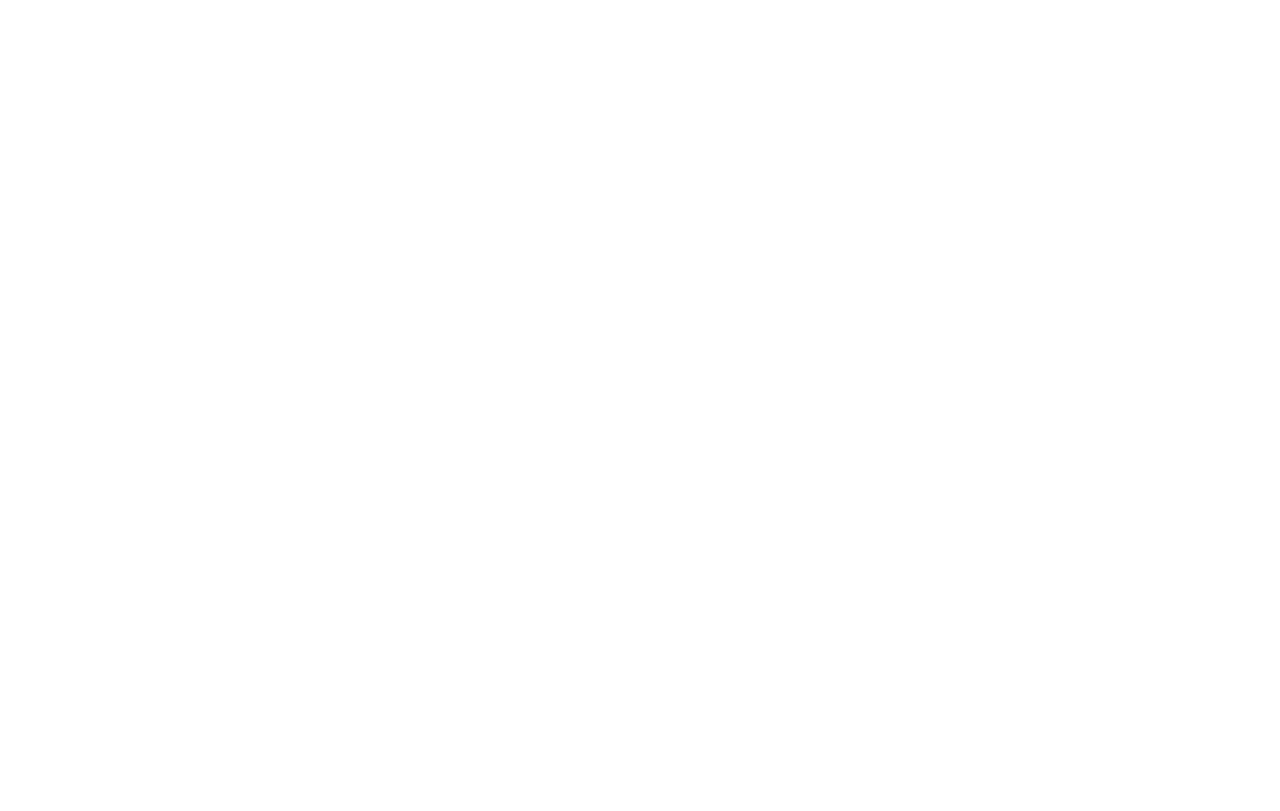
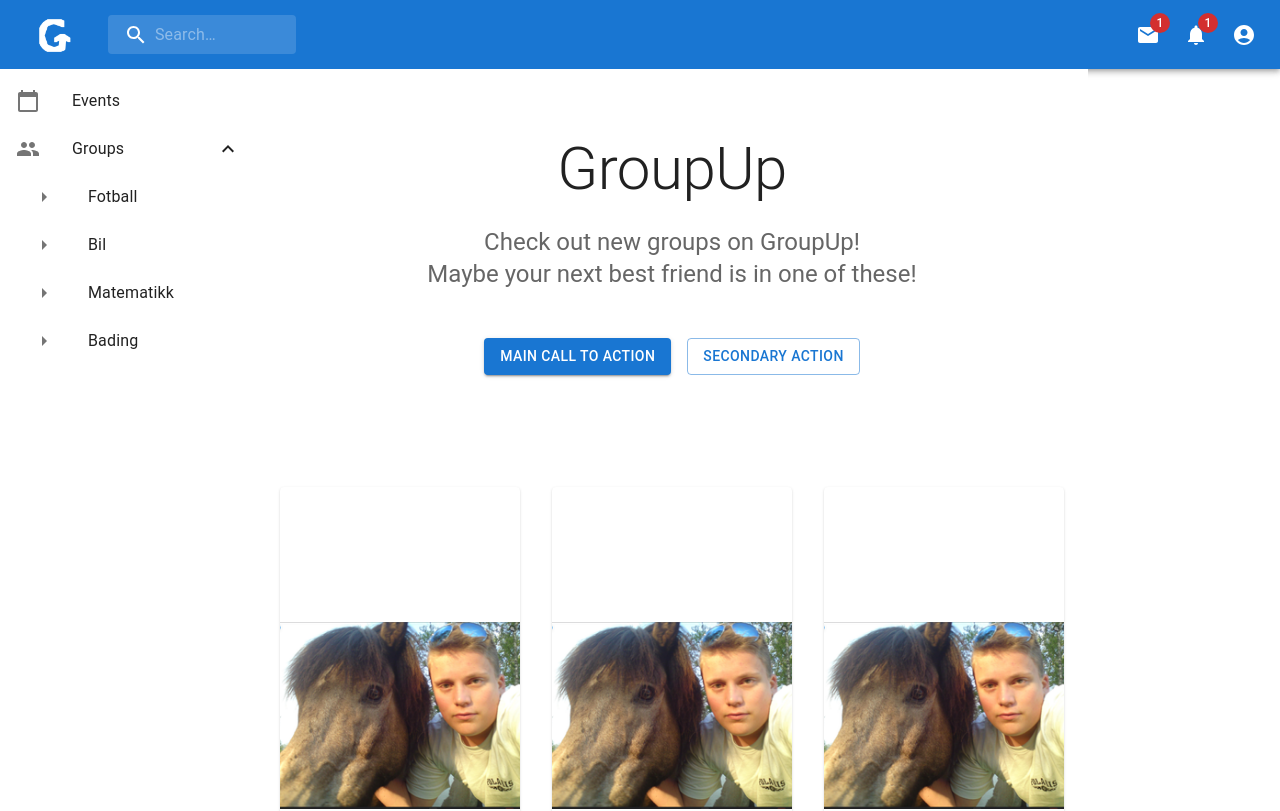
Before and after one commit to FridaK-sys/GroupUp, a React (Create React App) app: page /homepage in a window 1280 px wide. Before the commit this address had no page. Shown: the top 811 px of the page. Built offline with nearby package versions, Linux system fonts and the light colour scheme.

Commit message:
routing between different pages

```diff
--- a/public/index.html
+++ b/public/index.html
@@ -2,7 +2,7 @@
 <html lang="en">
   <head>
     <meta charset="utf-8" />
-    <link rel="icon" href="%PUBLIC_URL%/favicon.ico" />
+    <link rel="icon" href="%PUBLIC_URL%/logo.png" />
     <meta name="viewport" content="width=device-width, initial-scale=1" />
     <meta name="theme-color" content="#000000" />
     <meta
@@ -10,7 +10,7 @@
       content="Web site created using create-react-app"
     />
     <link rel="stylesheet" href="https://cdnjs.cloudflare.com/ajax/libs/animate.css/3.5.2/animate.min.css">
-    <link rel="apple-touch-icon" href="%PUBLIC_URL%/logo192.png" />
+    <link rel="apple-touch-icon" href="%PUBLIC_URL%/logo.png" />
     <!--
       manifest.json provides metadata used when your web app is installed on a
       user's mobile device or desktop. See https://developers.google.com/web/fundamentals/web-app-manifest/
@@ -25,7 +25,7 @@
       work correctly both with client-side routing and a non-root public URL.
       Learn how to configure a non-root public URL by running `npm run build`.
     -->
-    <title>React App</title>
+    <title>GroupUp</title>
   </head>
   <body>
     <noscript>You need to enable JavaScript to run this app.</noscript>
--- a/src/App.js
+++ b/src/App.js
@@ -4,11 +4,15 @@ import ReactDOM from "react-dom";
 import SignInSide from "./components/SignInSide";
 import { Routes, Route } from "react-router-dom";
 import SignUpForm from "./components/SignUpForm";
+import Homepage from "./components/Homepage"
+import Searchresult from "./components/Searchresult"
 
 function App() {
   return (
     <div className="App" style={{ width: "100vw", height: "100vh" }}>
       <Routes>
+        <Route path="/homepage/search" element={<Searchresult />} />
+        <Route path="/homepage" element={<Homepage />} />
         <Route path="/" element={<SignInSide />} />
       </Routes>
     </div>
--- a/src/components/AppBar.js
+++ b/src/components/AppBar.js
@@ -17,7 +17,9 @@ import AccountCircle from '@mui/icons-material/AccountCircle';
 import MailIcon from '@mui/icons-material/Mail';
 import NotificationsIcon from '@mui/icons-material/Notifications';
 // import MoreIcon from '@mui/icons-material/MoreVert';
-import Logo from './logo.png'
+import Logo from './../images/logo.png'
+import { useNavigate } from 'react-router-dom';
+import { Link } from 'react-router-dom'
 
 const Search = styled('div')(({ theme }) => ({
   position: 'relative',
@@ -60,6 +62,7 @@ const StyledInputBase = styled(InputBase)(({ theme }) => ({
 }));
 
 export default function PrimarySearchAppBar() {
+  let navigate = useNavigate();
   const [anchorEl, setAnchorEl] = React.useState(null);
 //   const [mobileMoreAnchorEl, setMobileMoreAnchorEl] = React.useState(null);
 
@@ -176,9 +179,9 @@ export default function PrimarySearchAppBar() {
             component="div"
             sx={{ display: { xs: 'none', sm: 'block' } }}
           >
-            <a href='Homepage.js'>
+            <Link to="/homepage" >
             <img src= {Logo} style={{width: 60, position: 'relative', top: '7px'}} />
-            </a>
+            </Link>
           </Typography>
           <Search>
             <SearchIconWrapper>
@@ -189,9 +192,9 @@ export default function PrimarySearchAppBar() {
               inputProps={{ 'aria-label': 'search' }}
               style={{marginLeft: '25%'}}
               onKeyPress={(e) => {
-                if (e.key === "Enter" && StyledInputBase != null) {
+                if (e.key === "Enter" && StyledInputBase !== null && StyledInputBase !== "" ) {
                   console.log(e.target.value);
-
+                  navigate("/homepage/search");
                 }
               }}
             />
--- a/src/components/Homepage.js
+++ b/src/components/Homepage.js
@@ -32,7 +32,7 @@ const cards = [1, 2, 3, 4, 5, 6, 7, 8, 9];
 
 const theme = createTheme();
 
-const groupImage = require('./hest.png');
+const groupImage = require('./../images/hest.png');
 
 
 
--- a/src/components/Searchresult.js
+++ b/src/components/Searchresult.js
@@ -32,7 +32,7 @@ const cards = [1, 2, 3, 4, 5, 6, 7, 8, 9];
 
 const theme = createTheme();
 
-const groupImage = require('./hest.png');
+const groupImage = require('./../images/hest.png');
 
 
 
--- a/src/components/SignInSide.js
+++ b/src/components/SignInSide.js
@@ -17,6 +17,7 @@ import FormControlLabel from "@mui/material/FormControlLabel";
 import Checkbox from "@mui/material/Checkbox";
 import Alert from "@mui/material/Alert";
 import Collapse from "@mui/material/Collapse";
+import { useNavigate } from "react-router-dom";
 
 function Copyright(props) {
   return (
@@ -39,15 +40,16 @@ function Copyright(props) {
 const theme = createTheme();
 
 export default function SignInSide() {
+  let navigate = useNavigate();
   const handleSubmit = (event) => {
     event.preventDefault();
     const data = new FormData(event.currentTarget);
     setSignInError("Kunne ikke logge inn. Prøv igjen.");
-    // eslint-disable-next-line no-console
     console.log({
       username: data.get("brukernavn"),
       password: data.get("passord"),
     });
+    navigate("/homepage");
   };
   const [signInError, setSignInError] = React.useState("");
   const [signUpOpen, setSignUpOpen] = React.useState(false);
@@ -60,7 +62,7 @@ export default function SignInSide() {
 
   // React.useEffect(() => {
   //   alert("najs");
-  //   window.sessionStorage.setItem("key", "value");
+  //   window.sessionStorage.setItem("token", "q23423rjqskjrkew");
   // }, []);
 
   return (
@@ -156,9 +158,6 @@ export default function SignInSide() {
                   fullWidth
                   variant="contained"
                   sx={{ mt: 3, mb: 2 }}
-                  // onClick={() => {
-                  //   alert(window.sessionStorage.getItem("key"));
-                  // }}
                 >
                   Logg inn
                 </Button>
--- a/src/index.js
+++ b/src/index.js
@@ -7,7 +7,7 @@ import { BrowserRouter } from "react-router-dom";
 
 ReactDOM.render(
   <React.StrictMode>
-    <BrowserRouter history={History}>
+    <BrowserRouter>
       <App />
     </BrowserRouter>
   </React.StrictMode>,
```
Also changed, not shown: 1 other file (tests, documents, lock files or other folders).
